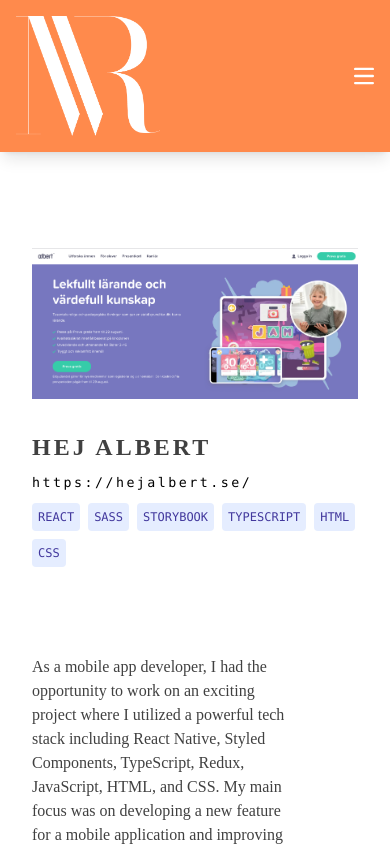
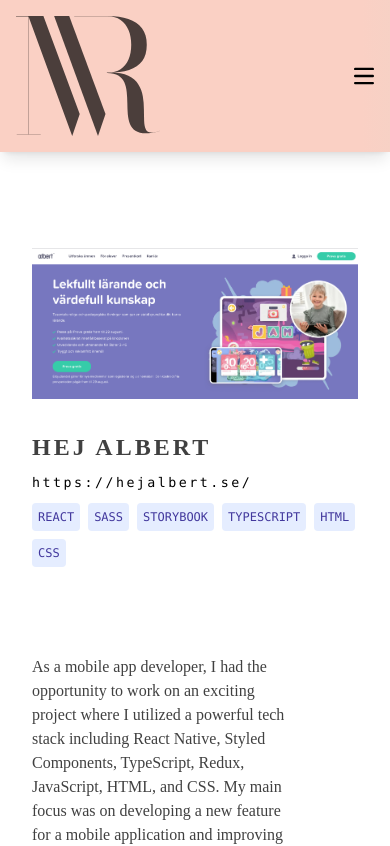
Before and after one commit to miuel/porfolio, a React (Create React App) app in the folder my-portfolio/: page /porfolio/projects/hej-albert in a window 390 px wide. Shown: the top 846 px of the page. Built offline with nearby package versions, Linux system fonts and the light colour scheme.

Commit message:
use gradient bg + added Icon logo

```diff
--- a/my-portfolio/src/components/Navigation.js
+++ b/my-portfolio/src/components/Navigation.js
@@ -2,9 +2,10 @@
 import React, { useEffect, useState } from "react";
 import { useLocation, NavLink } from "react-router-dom";
 import data from "../api/data-mock.json";
-import Button from "./Button";
+
 import useImagePath from "../hooks/useImagePath";
-
+import Icon from "../components/Icon";
+import Marquee from "../components/Marquee";
 
 const Navigation = () => {
   const location = useLocation();
@@ -40,26 +41,36 @@
     setSelectedOption(pageSelected)
   }
 
+
   return (
 
     <nav
-      className={`bg-orange-400 sticky top-0 z-10 md:mb-20 shadow-lg ${!isScrolling ? 'opacity-100 transition-all duration-300' : ' opacity-0 transition-all duration-300'}`}
+      className={`animated-gradient sticky top-0 z-10 md:mb-20 shadow-lg ${!isScrolling ? 'opacity-100 transition-all duration-300' : ' opacity-0 transition-all duration-300'}`}
     >
+      {/* <Marquee
+        data={data.footer}
+        repeatTimes={3}
+        showBullet={true}
+        isLevel1
+        className="md:mb-5"
+      /> */}
       <div className="max-w-6xl flex flex-wrap items-center justify-between mx-auto p-4">
-        <NavLink to="/" exact="true">
-          <img src={imageSrc} alt="Miguel Rivas Logo" className="w-36 md:w-24" />
-        </NavLink>
+        {imageSrc &&
+          <NavLink to="/" exact="true">
+            <Icon icon="logoOfficial" alt="Miguel Angel Logo" size={8} className="text-black opacity-70 mix-blend-multiply w-36 md:w-24 " />
+          </NavLink>
+        }
 
 
         {isMobile && (
           <button
             type="button"
-            className="text-white hover:text-white focus:outline-none"
+            className="text-black hover:text-black focus:outline-none"
             onClick={() => setShowMenu(!showMenu)}
           >
             <span className="sr-only">Open main menu</span>
             <svg className="w-5 h-5" aria-hidden="true" xmlns="http://www.w3.org/2000/svg" fill="none" viewBox="0 0 17 14">
-              <path stroke="currentColor" stroke-linecap="round" stroke-linejoin="round" stroke-width="2" d="M1 1h15M1 7h15M1 13h15" />
+              <path stroke="currentColor" strokeLinecap="round" strokeLinejoin="round" strokeWidth="2" d="M1 1h15M1 7h15M1 13h15" />
             </svg>
           </button>
         )
@@ -69,7 +80,7 @@
           className={`w-full md:w-auto md:flex flex-grow ${showMenu ? 'block ease-out ' : 'hidden'} md:block`}
         >
           <ul className="w-full flex flex-col items-end mt-8 md:mt-0 md:flex-row justify-end gap-2 md:gap-6">
-            {data.navigation.map((option, index) => (
+            {data?.navigation.map((option, index) => (
               <NavLink
                 to={option.url}
                 className={`text-sm w-fit hover:bg-white px-1 ${option.url === selectedOption ? "bg-white" : ""}`}
@@ -83,6 +94,7 @@
           </ul>
         </div>
       </div>
+
     </nav>
 
 
```
